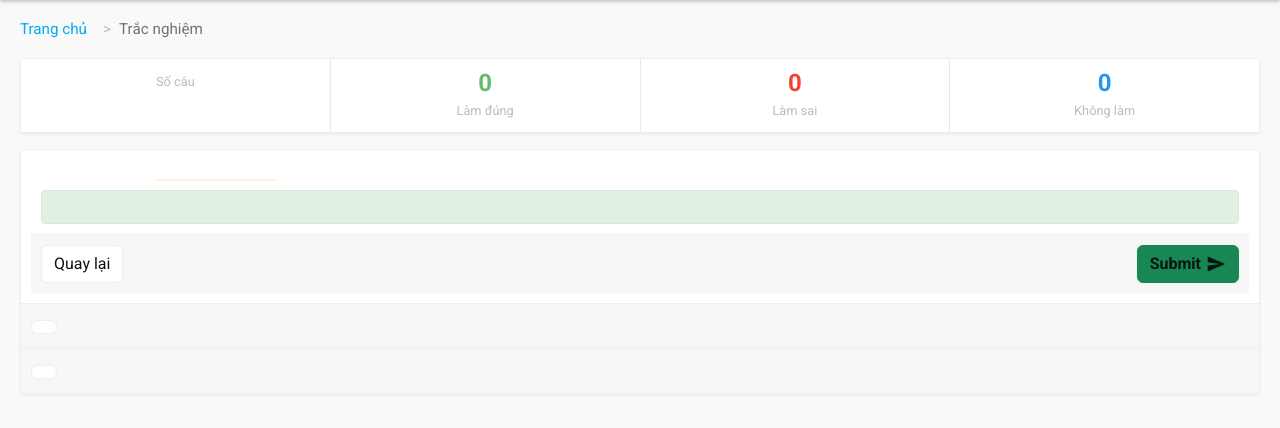
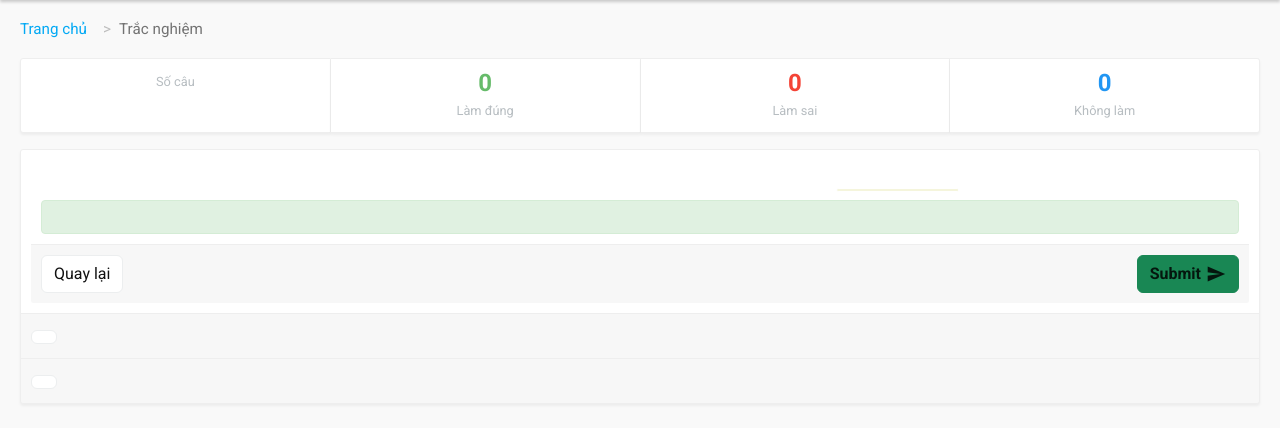
Before and after one commit to Kzzhoangquan/btlweb, a Flask app: page /thitracnghiem in a window 1280 px wide. Shown: the part 56-484 px from the top of the page. Run offline with Flask 2, Linux system fonts and the light colour scheme; the visitor is signed in with stand-in values (Sample User, id 1); data that the repository does not hold is empty; parts of the project's set-up code (start-up, migrations or seed data) failed here and were passed over; some libraries are stand-ins or nearby versions.

Commit message:
Update thitracnghiem.css

```diff
--- a/static/css/thitracnghiem.css
+++ b/static/css/thitracnghiem.css
@@ -4,7 +4,7 @@ body {
 }
 
 #question-container {
-    margin: 20px auto;
+    margin: 30px auto;
     width: 80%;
 }
 #result{
@@ -12,17 +12,17 @@ body {
     width: 50%;
 }
 .question {
+    margin-left: 190px;
     width: 60%;
     background: #fff;
     border-radius: 5px;
-
-
+    font-size:1.3rem
 }
 
 .option-btn {
     width: 100%;
     display: block;
-    margin-bottom: 10px; /* Khoảng cách giữa các nút */
+    margin-bottom: 15px; /* Khoảng cách giữa các nút */
     padding: 10px;
     border: 1px solid #84c5fe;
     border-radius: 5px;
@@ -30,7 +30,6 @@ body {
     background: aliceblue;
     align-items: center;
     justify-content: center;
-
 }
 
 .option-btn:hover {
@@ -59,11 +58,11 @@ body {
     border-radius: 10px;
     background-color: beige;
     position: absolute;
-    margin-left: 15%;
+    margin-left: 70%;
     transform: translate(-50%, -50%);
     cursor: pointer;
     width: 10%;
-
+    font-size:1.5rem
 }
 .backhome{
     border: 1px solid #fff;
@@ -75,3 +74,12 @@ body {
     cursor: pointer;
     width: 10%;
 }
+
+.sidebar-p-x{padding-left:18.75px;padding-right:18.75px}
+
+.btn{
+    display:inline-block;font-weight:400;text-align:center;white-space:nowrap;vertical-align:middle;-webkit-user-select:none;-moz-user-select:none;-ms-user-select:none;user-select:none;border:1px solid transparent;padding:.375rem .75rem;font-size:1.4rem;line-height:1.5;border-radius:.25rem;-webkit-transition:background-color .15s ease-in-out,border-color .15s ease-in-out,-webkit-box-shadow .15s ease-in-out;transition:background-color .15s ease-in-out,border-color .15s ease-in-out,-webkit-box-shadow .15s ease-in-out;transition:background-color .15s ease-in-out,border-color .15s ease-in-out,box-shadow .15s ease-in-out;transition:background-color .15s ease-in-out,border-color .15s ease-in-out,box-shadow .15s ease-in-out,-webkit-box-shadow .15s ease-in-out
+}
+.btn-success{color:#111;background-color:#66bb6a;border-color:#66bb6a}
+
+.btn-success:hover{color:#fff;background-color:#4dae52;border-color:#49a54e}.btn-success.focus,.btn-success:focus{-webkit-box-shadow:0 0 0 .2rem rgba(102,187,106,.5);box-shadow:0 0 0 .2rem rgba(102,187,106,.5)}.btn-success.disabled,.btn-success:disabled{background-color:#66bb6a;border-color:#66bb6a}.btn-success:not([disabled]):not(.disabled).active,.btn-success:not([disabled]):not(.disabled):active,.show>.btn-success.dropdown-toggle{color:#fff;background-color:#49a54e;border-color:#459c49;-webkit-box-shadow:0 0 0 .2rem rgba(102,187,106,.5);box-shadow:0 0 0 .2rem rgba(102,187,106,.5)}
```
